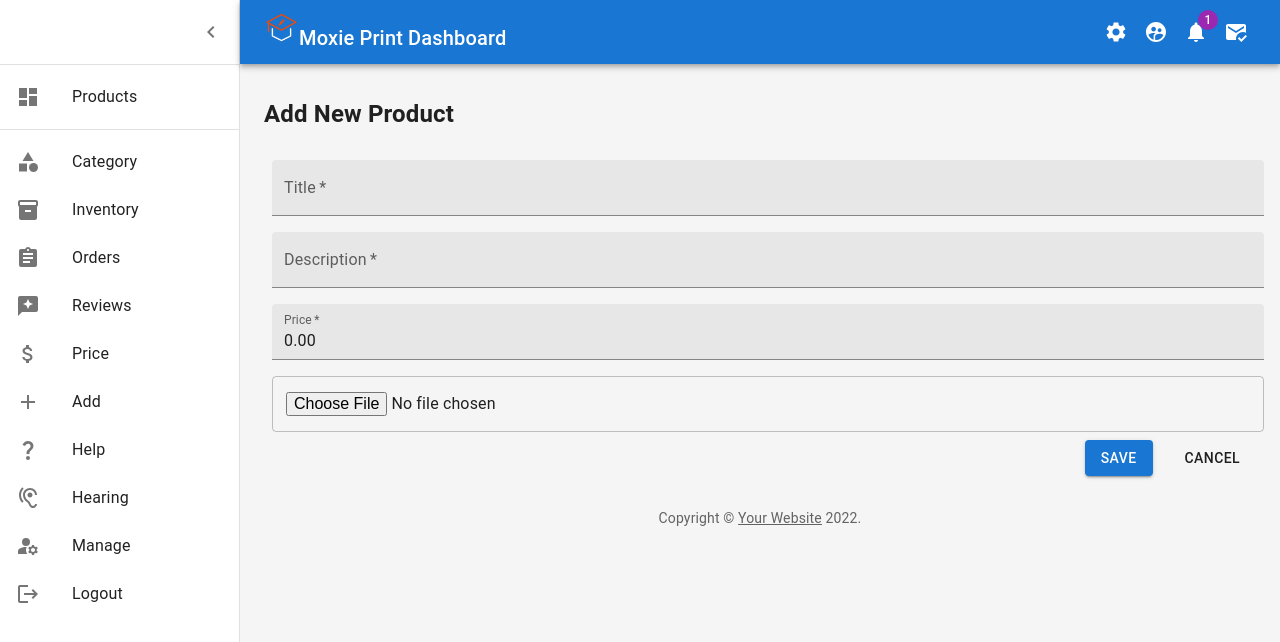
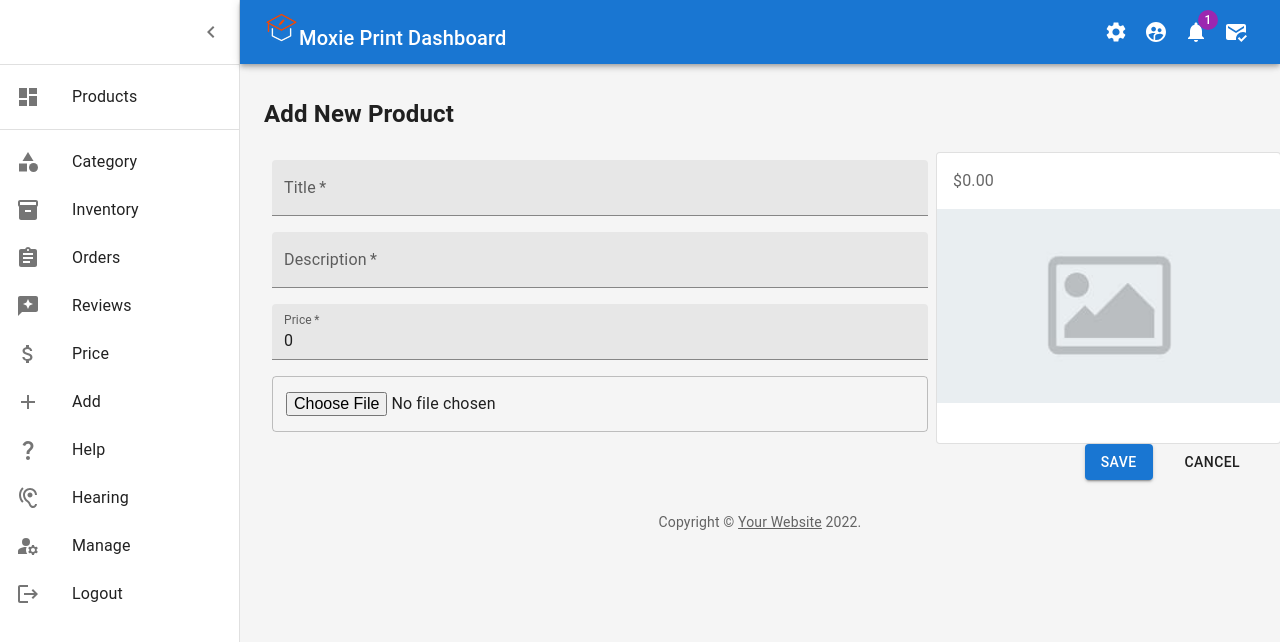
Before and after one commit to Mengxue1104/MoxiePrintDashboard, a React (Create React App) app: page /dashboard/add in a window 1280 px wide. Shown: the top 642 px of the page. Built offline with nearby package versions, Linux system fonts and the light colour scheme; no server answers; the database is empty; sample sign-in values are in the browser's storage.

Commit message:
React Dashboard Firebase Read Write Due April 8th, 2022React Dashboard Firebase Read Write

```diff
--- a/src/components/panels/AddProduct.jsx
+++ b/src/components/panels/AddProduct.jsx
@@ -1,5 +1,5 @@
 import React, { useState, useEffect } from 'react';
-import { FormControl, Button, Stack, TextField } from '@mui/material';
+import { FormControl, Button, Stack, TextField, Grid, CardHeader, CardContent, Typography, Card, CardMedia, Alert } from '@mui/material';
 import { db } from "../../libs/firebase";
 import { ref as storageRef, uploadBytes, getDownloadURL, getStorage } from "firebase/storage";
 import { get, ref, push, set, update } from 'firebase/database';
@@ -15,13 +15,15 @@
     const [image, setImage] = useState(null)
     const [file, setFile] = useState("")
     const [isRendered, setIsRendered] = useState(false)
+    const [saved, setSaved] = useState(false)
+    const [uploading, setUploading] = useState(false)
 
     const navigator = useNavigate();
     const { key } = useParams()
 
     useEffect(() => {
         fetchData()
-    })
+    }, [])
 
     const fetchData = async () => {
         const product = ref(db, '/product')
@@ -45,6 +47,9 @@
     }
 
     const save = async () => {
+        setSaved(true)
+        setUploading(true)
+
         const dataRef = ref(db, 'product');
         let urlPath = ""
 
@@ -83,7 +88,7 @@
         }
 
 
-        navigator('/dashboard')
+        setUploading(false)
     }
 
     const onImageChange = (event) => {
@@ -98,10 +103,24 @@
         }
     }
 
+    const addAnother = () => {
+        setSaved(false);
+        setUploading(false);
+        setProduct({
+            title: '',
+            custom: '',
+            image: '',
+            price: 0
+        })
+        setImage(null)
+        navigator('/dashboard/add')
+    }
     return (
         <>
-            {isRendered && <>
+            {isRendered && !saved ? <>
                 <h2>{title}</h2>
+                <Grid container spacing={2}>
+                    <Grid item xs={8}>
                         <FormControl fullWidth sx={{ m: 1 }}>
                             <TextField
                                 variant="filled"
@@ -134,7 +153,7 @@
                                         step: 0.01
                                     }
                                 }}
-                        value={parseFloat(product.price).toFixed(2)}
+                                value={product.price}
                                 onChange={handleChange('price')}
                             />
                         </FormControl>
@@ -146,12 +165,49 @@
                                 onChange={onImageChange}
                             />
                         </FormControl>
-                {image && <img src={image} alt="preview" style={{ maxWidth: '100%', maxHeight: '600px' }} />}
+                    </Grid>
+                    <Grid item xs={4}>
+                        <Card sx={{ width: 345 }} variant="outlined">
+                            <CardHeader
+                                title={product.title}
+                                subheader={`$${parseFloat(product.price).toFixed(2)}`}
+                            />
+                            <CardMedia
+                                component="img"
+                                height="194"
+                                image={image ?? '/default-placeholder.jpg'}
+                                alt="product img"
+                            />
+                            <CardContent>
+                                <Typography variant="body2" color="text.secondary">
+                                    {product.custom}
+                                </Typography>
+                            </CardContent>
+                        </Card>
+                    </Grid>
+                </Grid>
+
+
 
                 <Stack spacing={2} direction="row" justifyContent="flex-end">
                     <Button variant="contained" type="submit" onClick={save}>Save</Button>
                     <Button variant="secondary" onClick={() => navigator('/dashboard')}>Cancel</Button>
                 </Stack>
+            </> :
+                <>
+                    {uploading ?
+                        <>
+                            <Alert severity="info">Uploading Product ...</Alert>
+                        </> :
+                        <>
+                            <Alert severity="success">Uploaded Successfully!</Alert>
+                            <Stack direction="row" spacing={2}>
+                                <Button variant="contained" color="success" onClick={() => { addAnother() }}>Add Another Product</Button>
+                                <Button variant="contained" color="secondary" onClick={() => navigator('/dashboard')}>
+                                    View All Products
+                                </Button>
+                            </Stack>
+                        </>}
                 </>}
         </>
     )
--- a/src/components/panels/AllProducts.jsx
+++ b/src/components/panels/AllProducts.jsx
@@ -5,26 +5,15 @@
 import { useNavigate } from 'react-router-dom'
 import EditIcon from '@mui/icons-material/Edit';
 import DeleteIcon from '@mui/icons-material/Delete';
+import { useGetProducts } from '../../hooks/useGetAllProducts'
 
 export function AllProducts({ title, ...props }) {
-    const [productList, setProductList] = useState([])
+    const productList = useGetProducts()
     const navigator = useNavigate();
 
     useEffect(() => {
-        fetchData()
+
     }, [])
-
-    //get data
-    const fetchData = async () => {
-        const product = ref(db, '/product')
-        const productSnapShot = await get(product)
-        const productData = { ...productSnapShot.val() }
-        const products = Object.keys(productData).map(k => {
-            return productData[k]
-        })
-
-        setProductList(products)
-    }
 
     //delete button
     const handleDelete = async (key) => {
@@ -32,7 +21,7 @@
             const updates = {};
             updates['/product/' + key] = null;
             update(ref(db), updates);
-            fetchData()
+            //fetchData()
         }
     }
 
@@ -55,7 +44,7 @@
 
             <Container>
                 <Grid container spacing={2}>
-                    {productList.map((p, k) => {
+                    {productList ? productList.map((p, k) => {
                         return p.key && <Grid item xl={4} key={k}>
                             <Card sx={{ width: 345 }} variant="outlined">
                                 <CardHeader
@@ -87,7 +76,7 @@
                                 </CardContent>
                             </Card>
                         </Grid>
-                    })}
+                    }) : null}
                 </Grid>
             </Container>
         </>
--- /dev/null
+++ b/src/hooks/useGetAllProducts.jsx
@@ -0,0 +1,28 @@
+import { useState, useEffect } from 'react'
+import { ref, get } from 'firebase/database'
+
+import { db } from "../libs/firebase"
+
+
+function useGetProducts(path) {
+    const [productData, setProductData] = useState(null)
+
+    useEffect(() => {
+        getProducts()
+    }, [])
+
+    const getProducts = async () => {
+        const product = ref(db, '/product')
+        const productSnapShot = await get(product)
+        const productData = { ...productSnapShot.val() }
+        const products = Object.keys(productData).map(k => {
+            return productData[k]
+        })
+
+        setProductData(products)
+    }
+
+    return productData
+}
+
+export { useGetProducts }
```
Also changed, not shown: public/default-placeholder.jpg (added). Lines whose indentation alone changed are shown as unchanged.
